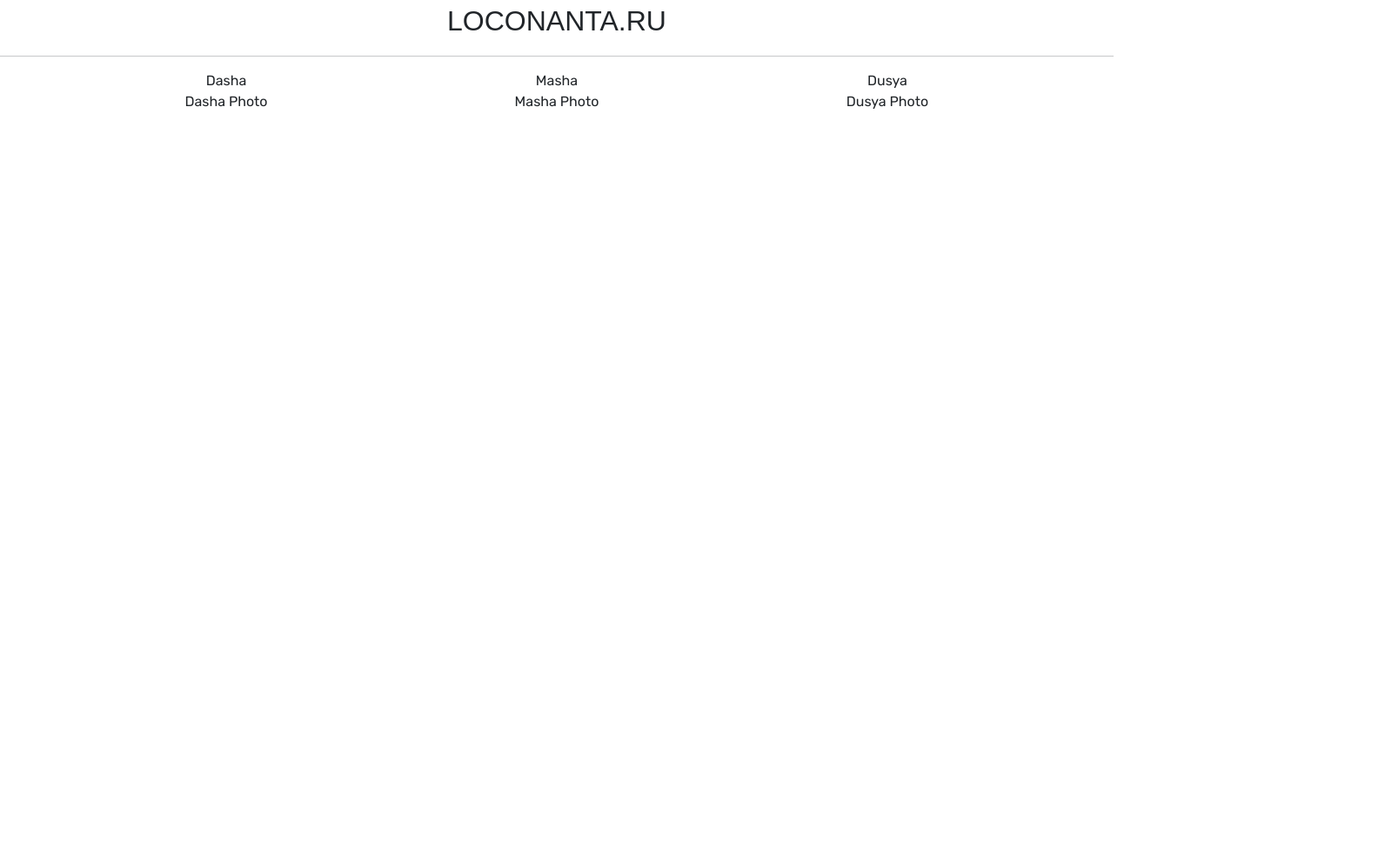
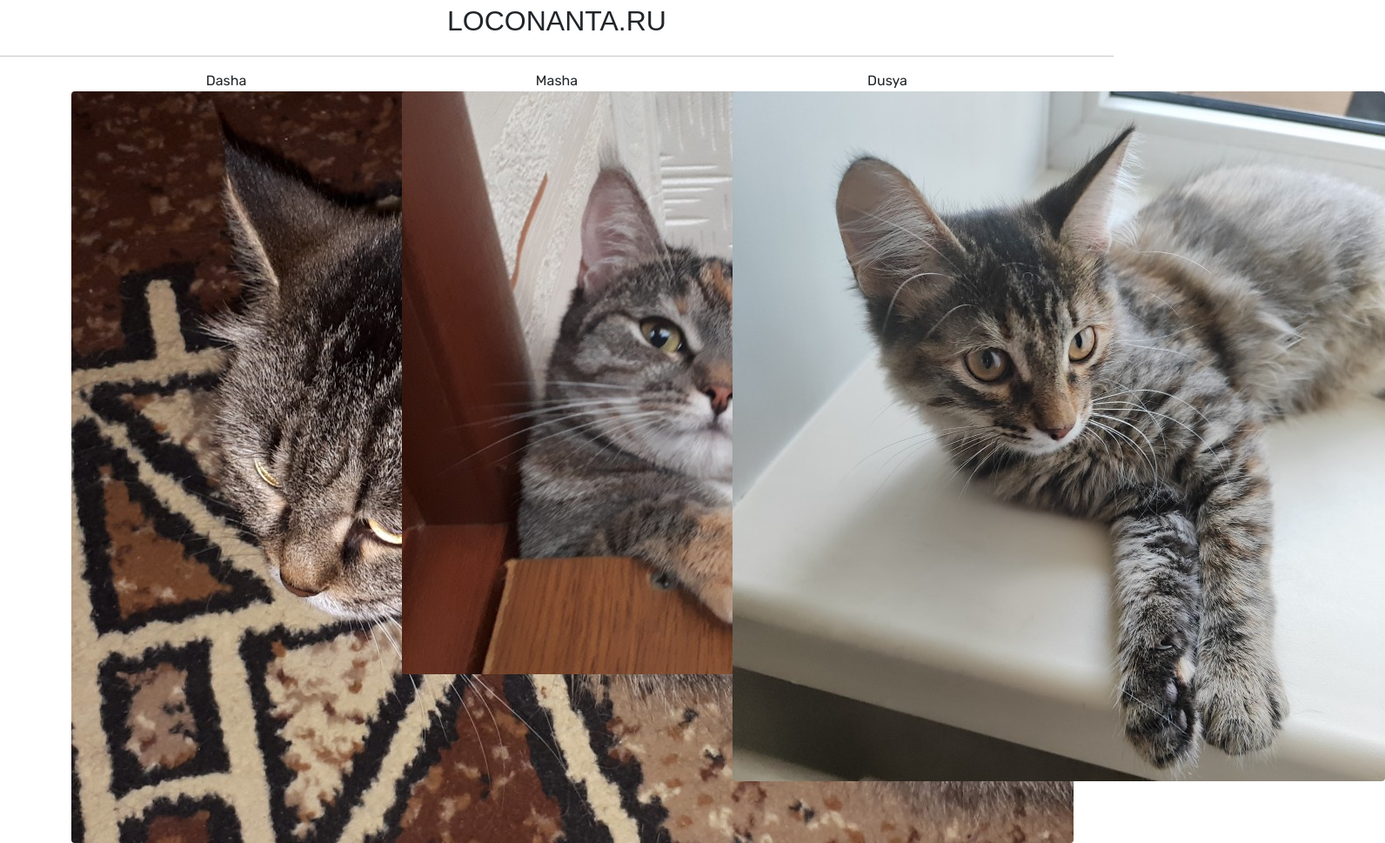
Before and after one commit to shark826/loconanta.ru, a plain HTML site: page index.html in a window 1280 px wide. Shown: the whole page at 87% size, 1592 px wide, since content can reach past the window. Before the commit the page ends 800 px from the top, so only its background shows below. Drawn offline with nearby package versions, Linux system fonts and the light colour scheme; a web font is replaced by a local one.

Commit message:
20240825

```diff
--- a/index.html
+++ b/index.html
@@ -23,15 +23,15 @@
         <div class="row rubik-uniquifier text-center">
             <div class="col-4">
                 <div class="col">Dasha</div>
-                <div class="col">Dasha Photo</div>
+                <div class="col img-fluid"><img src="./jpg/dasha.jpg" class="rounded float-start" alt=""></div>
             </div>
             <div class="col-4">
                 <div class="col">Masha</div>
-                <div class="col">Masha Photo</div>
+                <div class="col img-fluid"><img src="./jpg/masha.jpg" class="rounded float-start" alt=""></div>
             </div>
             <div class="col-4">
                 <div class="col">Dusya</div>
-                <div class="col">Dusya Photo</div>
+                <div class="col img-fluid"><img src="./jpg/dusya.jpg" class="rounded float-start" alt=""></div>
             </div>
 
         </div>
```
Also changed, not shown: jpg/dasha.jpg (added), jpg/dusya.jpg (added), jpg/masha.jpg (added).
